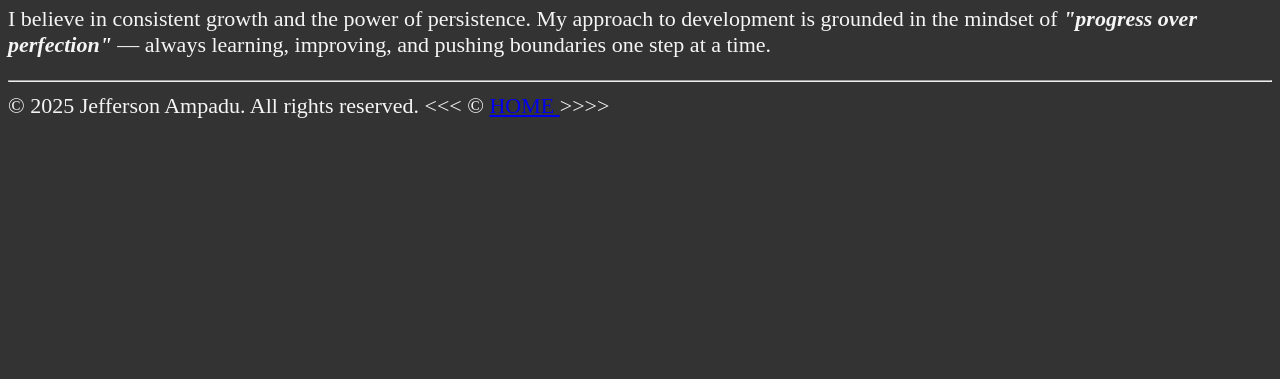
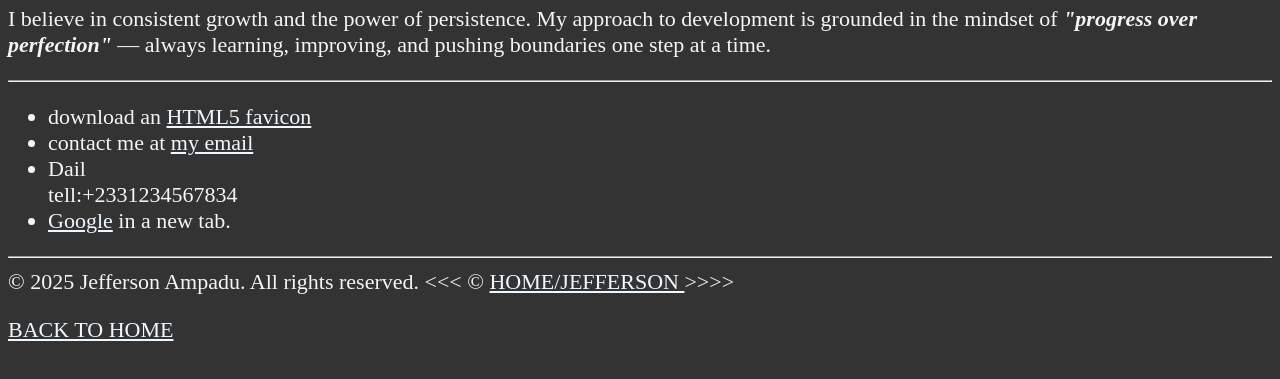
Before and after one commit to 1efferson/LearnHTML, a plain HTML site: page about.html in a window 1280 px wide. Shown: the part 421-800 px from the top of the page. Drawn offline with Linux system fonts and the light colour scheme.

Commit message:
Adding link tags

```diff
--- a/about.html
+++ b/about.html
@@ -29,12 +29,34 @@
   <p>
     I believe in consistent growth and the power of persistence. My approach to development is grounded in the mindset of <em><strong>"progress over perfection"</strong> </em>— always learning, improving, and pushing boundaries one step at a time.
   </p>
+
+  <hr>
+
+  <ul>
+    <li>
+        download an <a href="html5.png" download>HTML5 favicon</a>
+    </li>
+    <li>
+        contact me at <a href="mailto:random@gmail.com">my email</a>
+    </li>
+    <li>
+        Dail </li>tell:+2331234567834
+    </li>
+    <li>
+        <a href="https//www.google.com/" target="
+        _blank">Google</a> in a new tab.
+    </li>
+  </ul>
    <hr>
 
 
     &copy; 2025 Jefferson Ampadu. All rights reserved.
 
-    &lt;&lt;&lt; &copy; <a href = "index.html"> HOME </a>&gt;&gt;&gt;&gt;
+    &lt;&lt;&lt; &copy; <a href = "index.html"> HOME/JEFFERSON </a>&gt;&gt;&gt;&gt;
+
+    <p>
+        <a href="/">BACK TO HOME</a>
+    </p>
 
 </body>
 
--- a/main.css
+++ b/main.css
@@ -5,3 +5,15 @@ body {
     background-color:#333;
     color: whitesmoke;
 }
+
+a {
+    color: aliceblue;
+}
+
+a:visited {
+    color:lightgray;
+}
+
+a:hover, a:active {
+    color:#eee;
+}
```
Also changed, not shown: index.html (+22 -2 lines).
